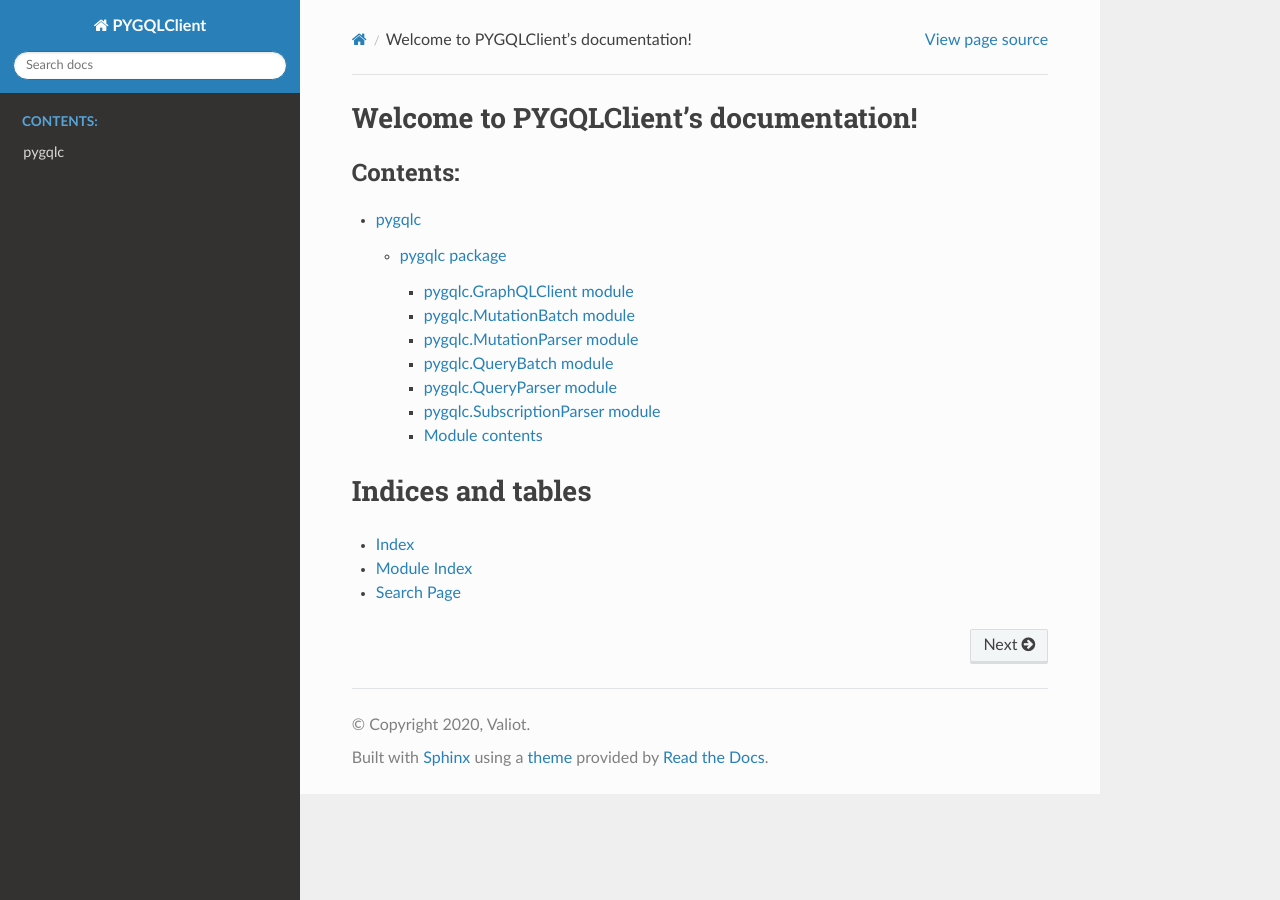
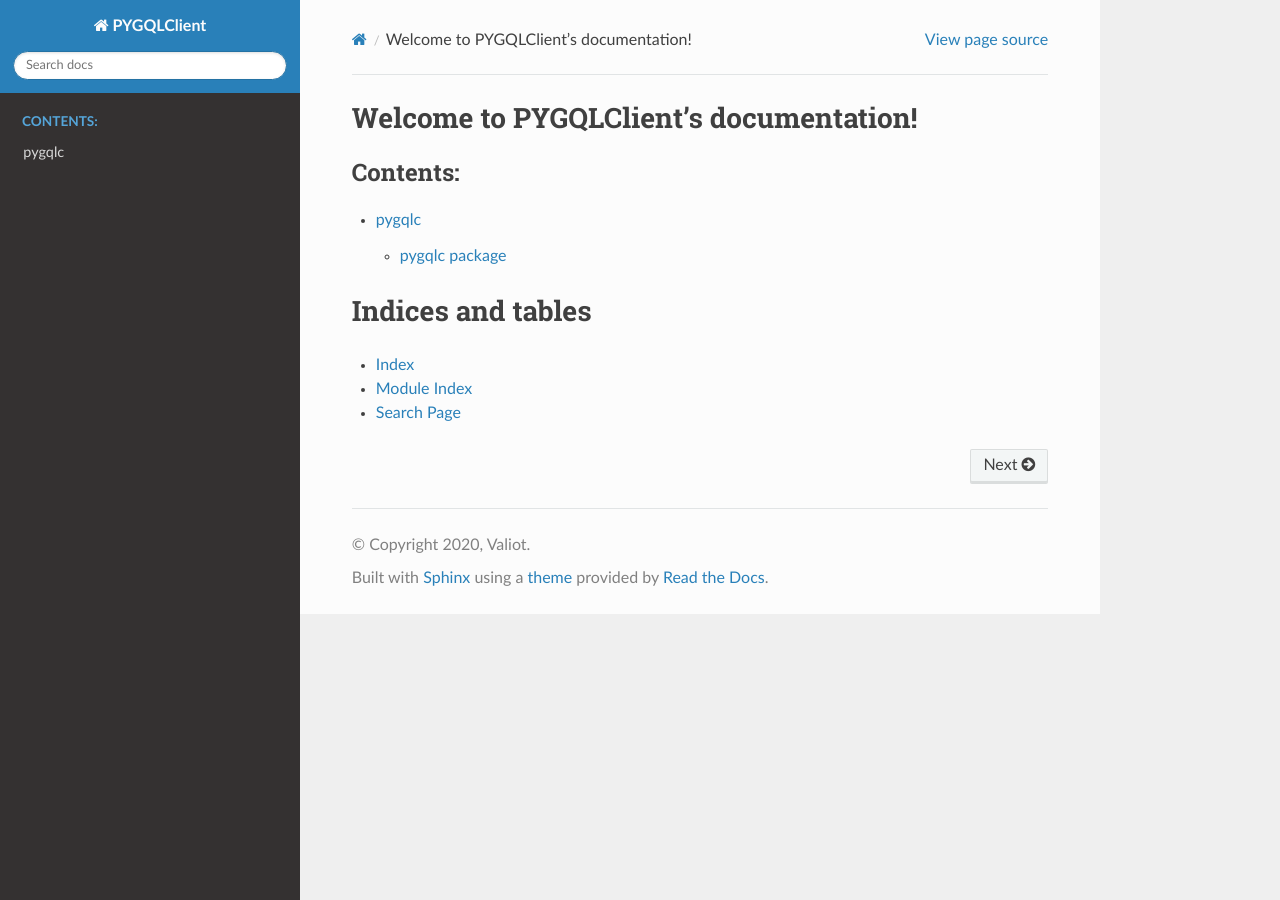
Before and after one commit to valiot/pygqlc, a Sphinx documentation site: the page built from docs/index.rst, in a window 1280 px wide. Built offline with Sphinx 7.4.7 and the Read the Docs theme 2.0.0, drawn with Linux system fonts in a browser that asks for light colours.

Commit message:
Modified some html settings

```diff
--- a/docs/conf.py
+++ b/docs/conf.py
@@ -50,7 +50,7 @@
 # Add any paths that contain custom static files (such as style sheets) here,
 # relative to this directory. They are copied after the builtin static files,
 # so a file named "default.css" will overwrite the builtin "default.css".
-html_static_path = ['_static']
+# html_static_path = ['_static']
 
 def no_op_wraps(func):
     """Replaces functools.wraps in order to undo wrapping.
--- a/docs/index.rst
+++ b/docs/index.rst
@@ -7,7 +7,7 @@
 =======================================
 
 .. toctree::
-   :maxdepth: 4
+   :maxdepth: 2
    :caption: Contents:
 
    modules
--- a/docs/pygqlc.rst
+++ b/docs/pygqlc.rst
@@ -47,11 +47,3 @@
    :members:
    :undoc-members:
    :show-inheritance:
-
-Module contents
----------------
-
-.. automodule:: pygqlc
-   :members:
-   :undoc-members:
-   :show-inheritance:
```
